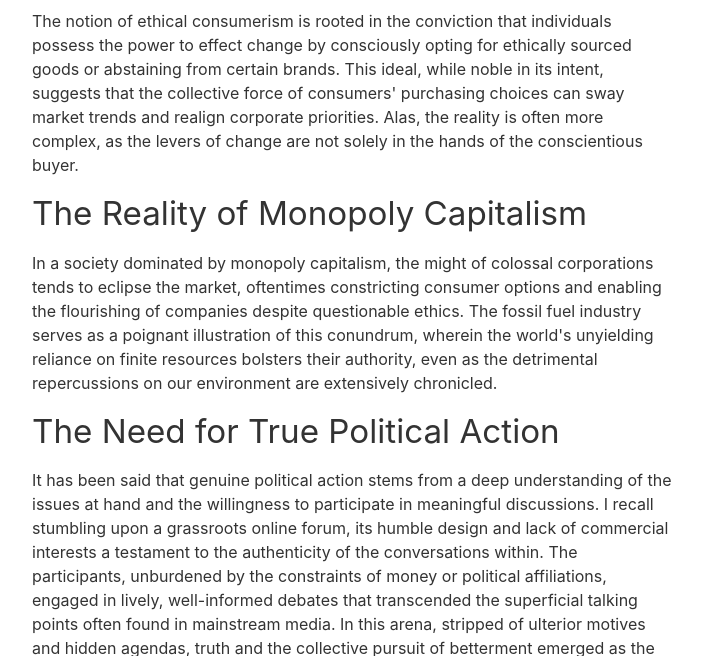
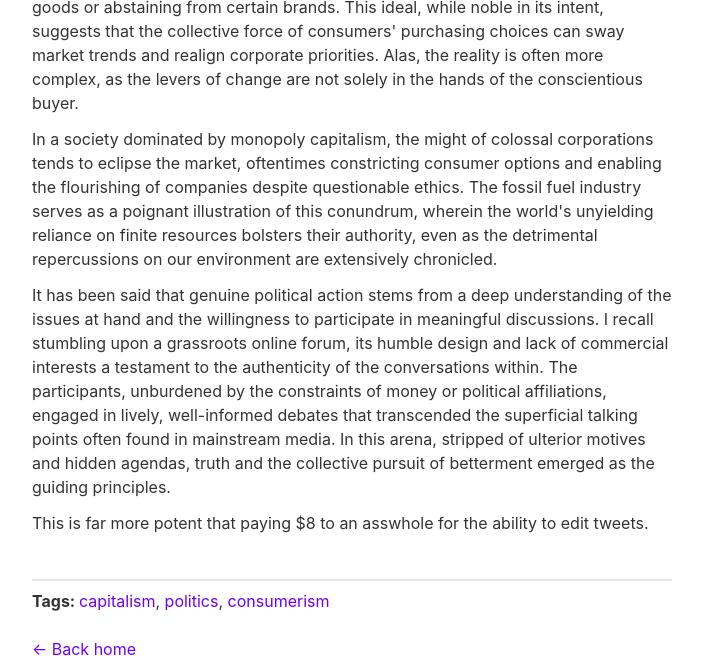
Before and after one commit to ar363/eleventy-stylus-blog-theme, an Eleventy site: page posts/ethical-consumerism.md in a window 1280 px wide. Shown: the part 568-1224 px from the top of the page, without its empty margins (288-991 px from the left). Built offline with nearby package versions, Linux system fonts and the light colour scheme; Eleventy itself is replaced by a stand-in of ours; files that its build step writes are made by us from their sources.

Commit message:
Remove headers

```diff
--- a/posts/ethical-consumerism.md
+++ b/posts/ethical-consumerism.md
@@ -10,15 +10,9 @@ tags:
 
 It's not uncommon for people to think that they can make a difference by making ethical choices as consumers. This belief is particularly prevalent in a monopoly capitalist society, where large corporations hold significant power and influence over the market. However, the notion of shopping as politics is inherently flawed and highlights the limitations of ethical consumerism in creating meaningful change. True political action requires more than just conscious consumer choices, if not a completely different path.
 
-### The Illusion of Ethical Consumerism
-
 The notion of ethical consumerism is rooted in the conviction that individuals possess the power to effect change by consciously opting for ethically sourced goods or abstaining from certain brands. This ideal, while noble in its intent, suggests that the collective force of consumers' purchasing choices can sway market trends and realign corporate priorities. Alas, the reality is often more complex, as the levers of change are not solely in the hands of the conscientious buyer.
 
-### The Reality of Monopoly Capitalism
-
 In a society dominated by monopoly capitalism, the might of colossal corporations tends to eclipse the market, oftentimes constricting consumer options and enabling the flourishing of companies despite questionable ethics. The fossil fuel industry serves as a poignant illustration of this conundrum, wherein the world's unyielding reliance on finite resources bolsters their authority, even as the detrimental repercussions on our environment are extensively chronicled.
-
-### The Need for True Political Action
 
 It has been said that genuine political action stems from a deep understanding of the issues at hand and the willingness to participate in meaningful discussions. I recall stumbling upon a grassroots online forum, its humble design and lack of commercial interests a testament to the authenticity of the conversations within. The participants, unburdened by the constraints of money or political affiliations, engaged in lively, well-informed debates that transcended the superficial talking points often found in mainstream media. In this arena, stripped of ulterior motives and hidden agendas, truth and the collective pursuit of betterment emerged as the guiding principles.
 
```
